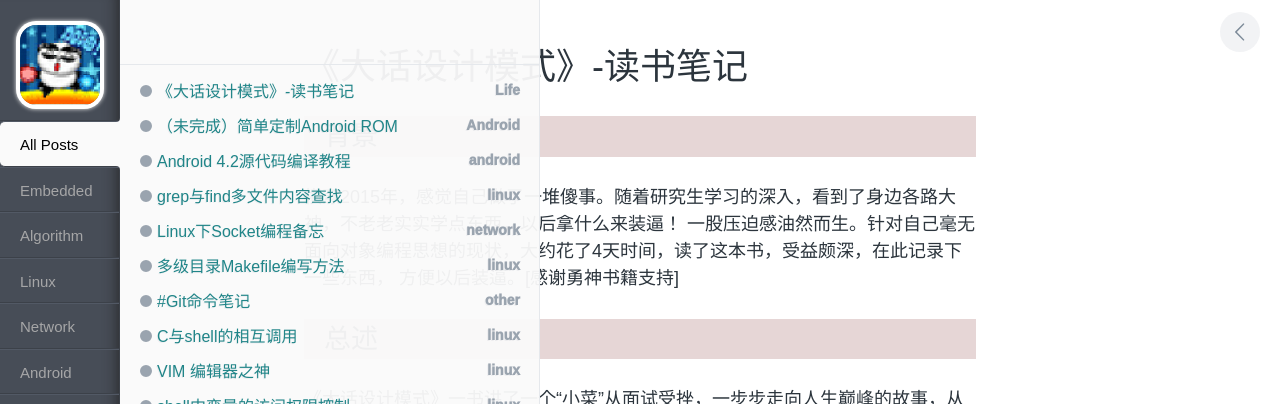
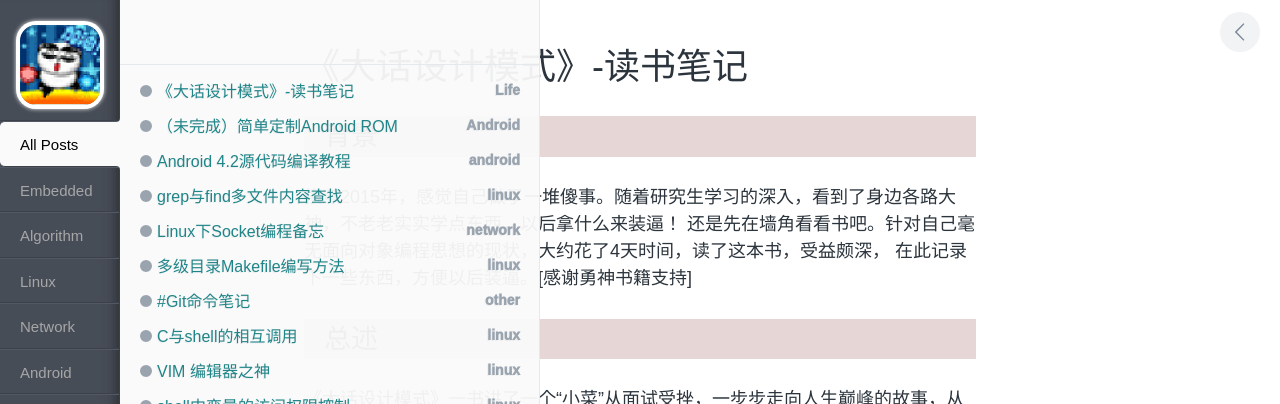
Before and after one commit to xnzaa/xnzaa.github.io, a Jekyll site: the page built from _posts/2016-01-26-《大话设计模式》读书笔记.md, in a window 1280 px wide. Shown: the top 404 px of the page. Built offline with Jekyll 4.4.1, drawn with Linux system fonts in a browser that asks for light colours; comment, search, counter and statistics services are not loaded.

Commit message:
大话设计模式

```diff
--- a/_posts/2016-01-26-《大话设计模式》读书笔记.md
+++ b/_posts/2016-01-26-《大话设计模式》读书笔记.md
@@ -6,8 +6,8 @@
 ---
 ## 背景
 横穿2015年，感觉自己做了一堆傻事。随着研究生学习的深入，看到了身边各路大神，不老老实实学点东西，以后拿什么来装逼！
-一股压迫感油然而生。针对自己毫无面向对象编程思想的现状，大约花了4天时间，读了这本书，受益颇深，在此记录下一些东西，
-方便以后装逼。[感谢勇神书籍支持]
+还是先在墙角看看书吧。针对自己毫无面向对象编程思想的现状，大约花了4天时间，读了这本书，受益颇深，
+在此记录下一些东西，方便以后装逼。[感谢勇神书籍支持]
 
 ## 总述
 《大话设计模式》一书讲了一个“小菜”从面试受挫，一步步走向人生巅峰的故事，从对爱情、人生、理想等常见问题讨论开始，
```
